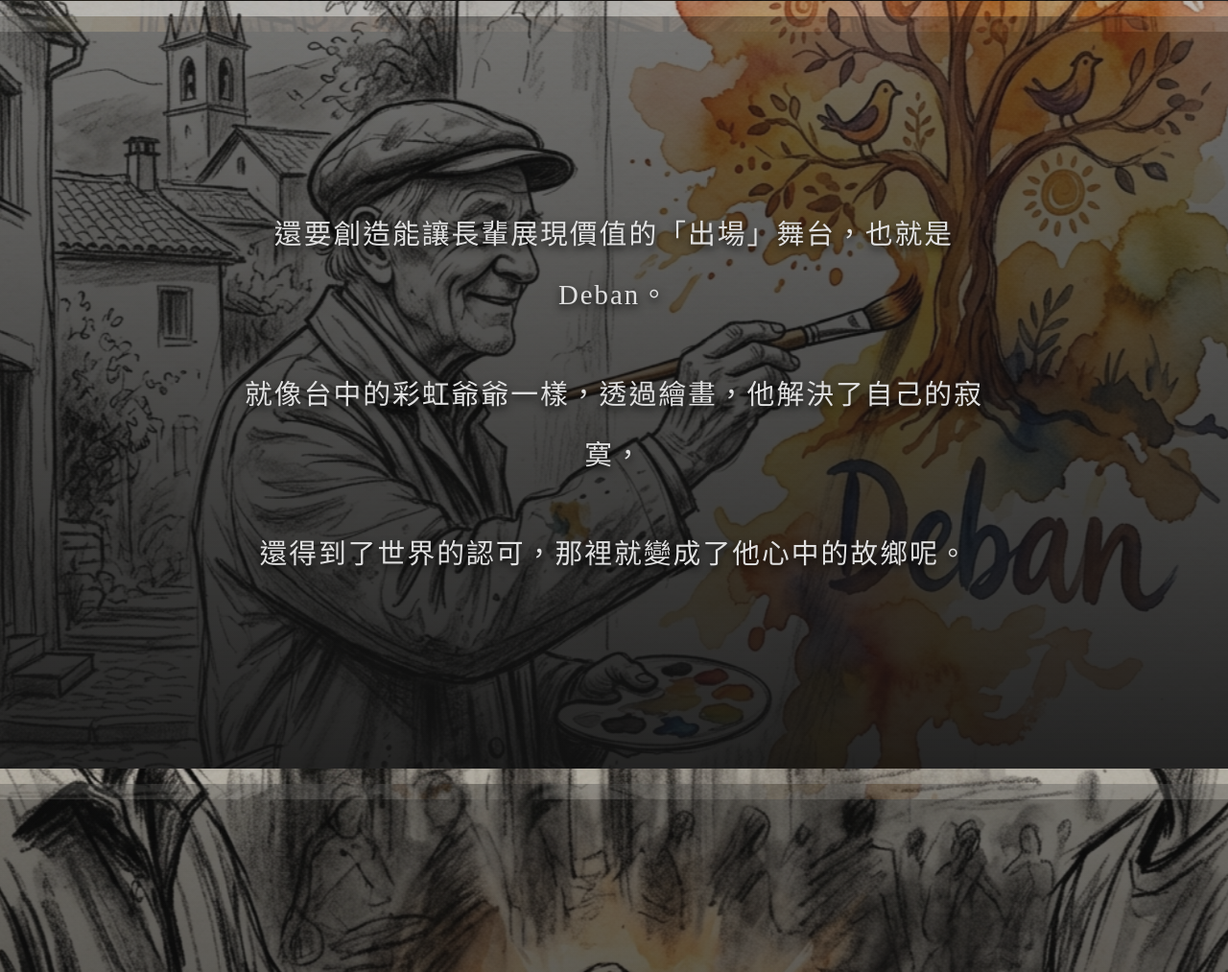
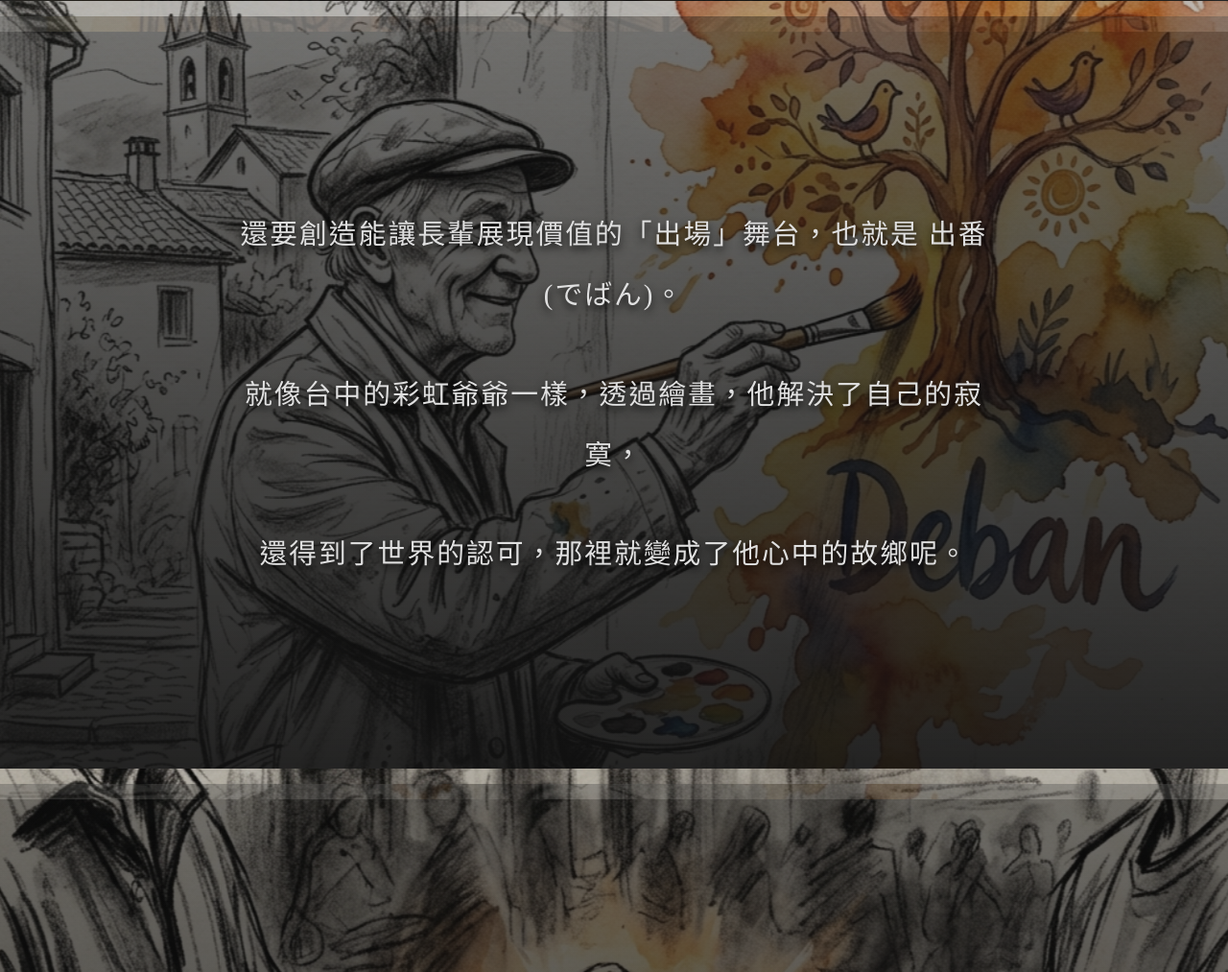
Before and after one commit to m0904103/ibasho, a website built with Vite: page index.html in a window 1280 px wide. Shown: the part 4783-5796 px from the top of the page at 96% size. Built offline with nearby package versions, Linux system fonts and the light colour scheme.

Commit message:
Update Deban to Japanese Kanji and pronunciation (出番 / でばん)

```diff
--- a/index.html
+++ b/index.html
@@ -80,7 +80,7 @@
   <section class="slide fade-in">
     <div class="bg-image" style="background-image: url('/images/7.png')"></div>
     <div class="content text-content">
-      <p>還要創造能讓長輩展現價值的「出場」舞台，也就是 Deban。</p>
+      <p>還要創造能讓長輩展現價值的「出場」舞台，也就是 出番 (でばん)。</p>
       <p>就像台中的彩虹爺爺一樣，透過繪畫，他解決了自己的寂寞，</p>
       <p>還得到了世界的認可，那裡就變成了他心中的故鄉呢。</p>
     </div>
```
